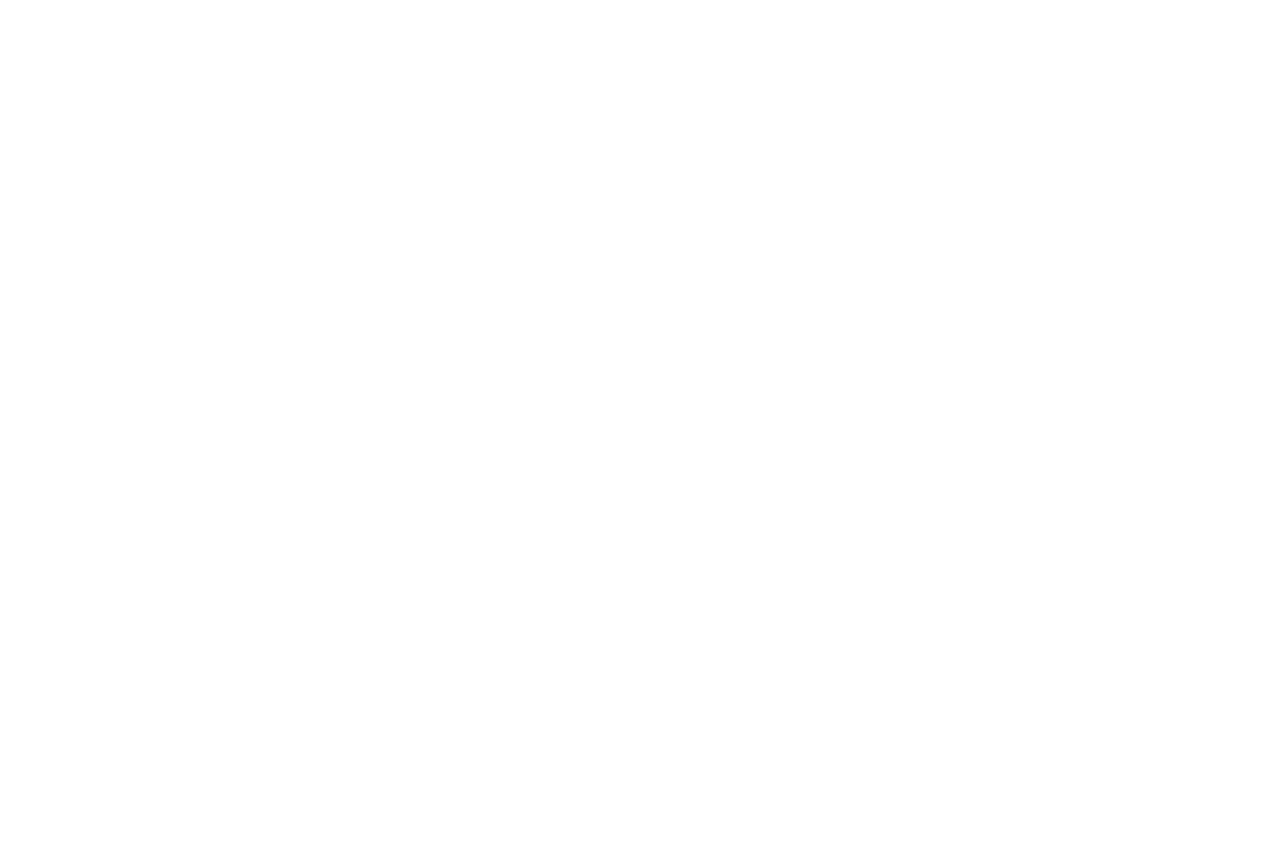
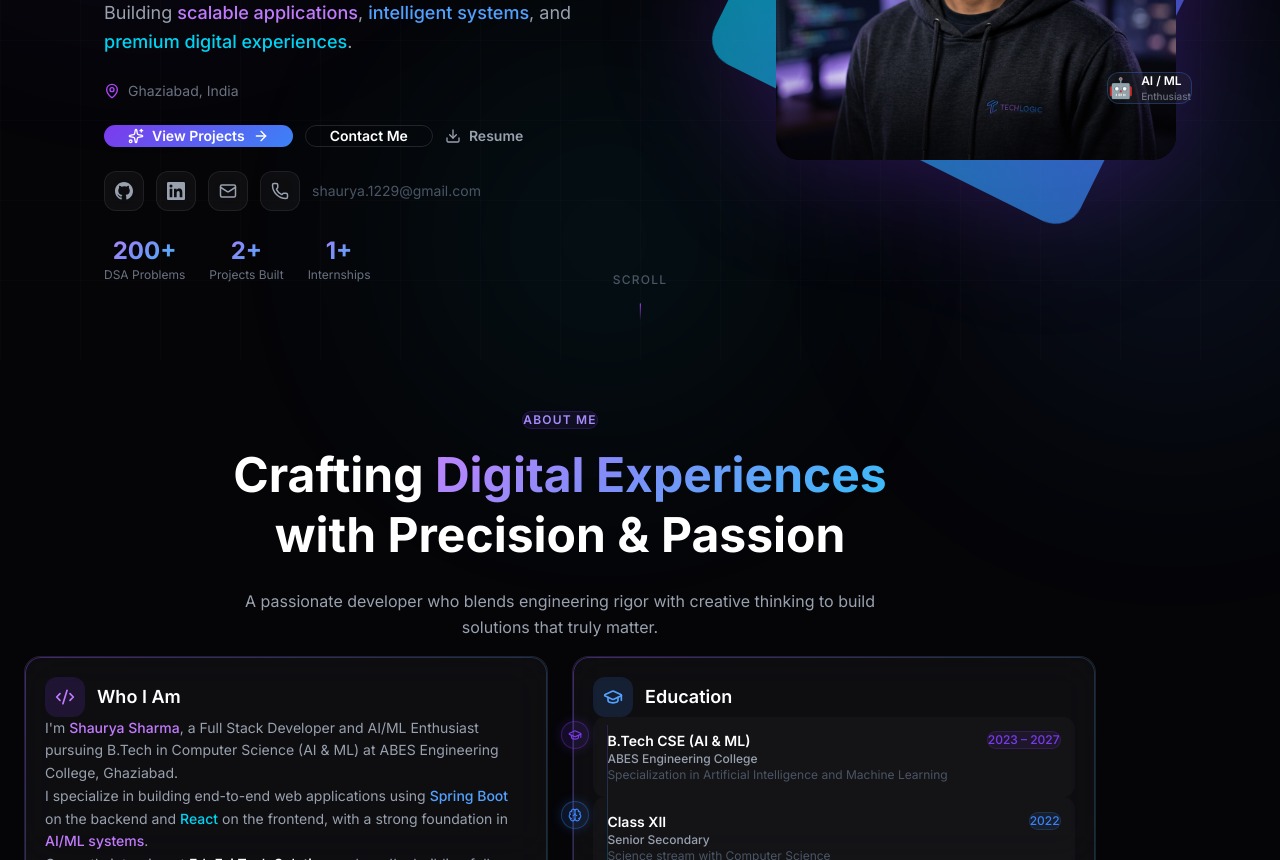
Before and after one commit to Starrysit/shaurya-portfolio, a Next.js app: page /demo in a window 1280 px wide. Before the commit this address had no page. Shown: the part 440-1300 px from the top of the page. Before the commit the page ends 800 px from the top, so only its background shows below. Built offline with nearby package versions, Linux system fonts and the light colour scheme.

Commit message:
new update

```diff
--- /dev/null
+++ b/src/app/demo/demo.module.css
@@ -0,0 +1,78 @@
+:root {
+  --demo-header-height: 64px;
+  --demo-gutter: 24px;
+  --demo-max-width: 1120px;
+}
+
+.demoRoot {
+  position: relative;
+  min-height: 100vh;
+}
+
+/* Constrain the big container for the demo so we can test different max-widths */
+.containerOverride :global(.max-w-7xl) {
+  max-width: var(--demo-max-width) !important;
+}
+
+/* Ensure consistent horizontal gutters inside the demo container */
+.containerOverride :global(.px-6) {
+  padding-left: var(--demo-gutter) !important;
+  padding-right: var(--demo-gutter) !important;
+}
+
+/* Make section padding responsive and a bit tighter for better flow */
+.containerOverride :global(.section-padding) {
+  padding-top: clamp(2rem, 4vw, 3.5rem) !important;
+  padding-bottom: clamp(2rem, 4vw, 3.5rem) !important;
+}
+
+/* Reduce very large gaps used on some grids for a tighter look in the demo */
+.containerOverride :global(.gap-16) {
+  gap: clamp(1rem, 3vw, 2rem) !important;
+}
+
+/* Make fixed header offset consistent for anchor links */
+.containerOverride :global(:root) {
+  --header-height: var(--demo-header-height);
+}
+
+.containerOverride :global(section) {
+  scroll-margin-top: var(--header-height);
+}
+
+/* Small helper to visually mark sections in demo (non-destructive) */
+.demoRoot::after {
+  content: '';
+  position: fixed;
+  top: 0;
+  left: 0;
+  width: 100%;
+  height: var(--demo-header-height);
+  pointer-events: none;
+}
+
+/* About section tweaks: align columns to top and tighten gaps */
+.containerOverride :global(#about .grid) {
+  align-items: start;
+  gap: clamp(0.75rem, 2.5vw, 1.5rem) !important;
+}
+
+/* Normalize card padding inside About for consistent text flow */
+.containerOverride :global(#about .glass) {
+  padding: clamp(0.85rem, 2.2vw, 1.25rem) !important;
+}
+
+/* Reduce large section header bottom margin in demo for tighter layout */
+.containerOverride :global(#about .mb-16) {
+  margin-bottom: clamp(0.6rem, 1.8vw, 1rem) !important;
+}
+
+/* Ensure headings have consistent spacing */
+.containerOverride :global(#about h2) {
+  margin-bottom: 0.4rem !important;
+}
+
+/* Make timeline card inner padding a bit smaller for compactness */
+.containerOverride :global(#about .relative .rounded-xl.p-4) {
+  padding: 0.9rem !important;
+}
--- /dev/null
+++ b/src/app/demo/page.tsx
@@ -0,0 +1,30 @@
+"use client";
+
+import styles from "./demo.module.css";
+import Navbar from "@/components/Navbar";
+import HeroSection from "@/components/HeroSection";
+import AboutSection from "@/components/AboutSection";
+import SkillsSection from "@/components/SkillsSection";
+import ProjectsSection from "@/components/ProjectsSection";
+import ExperienceSection from "@/components/ExperienceSection";
+import AchievementsSection from "@/components/AchievementsSection";
+import ContactSection from "@/components/ContactSection";
+import Footer from "@/components/Footer";
+
+export default function DemoPage() {
+  return (
+    <div className={styles.demoRoot}>
+      <Navbar />
+      <main className={styles.containerOverride}>
+        <HeroSection />
+        <AboutSection />
+        <SkillsSection />
+        <ProjectsSection />
+        <ExperienceSection />
+        <AchievementsSection />
+        <ContactSection />
+        <Footer />
+      </main>
+    </div>
+  );
+}
```
